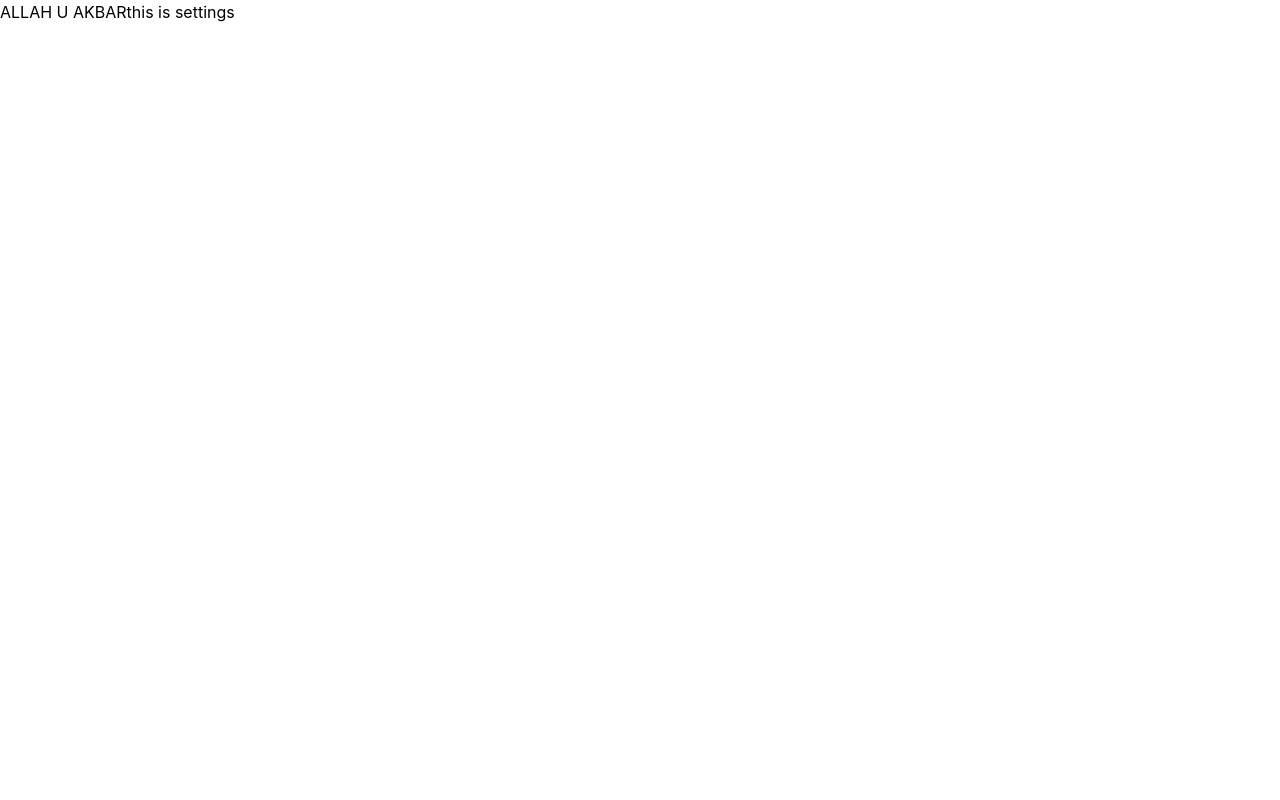
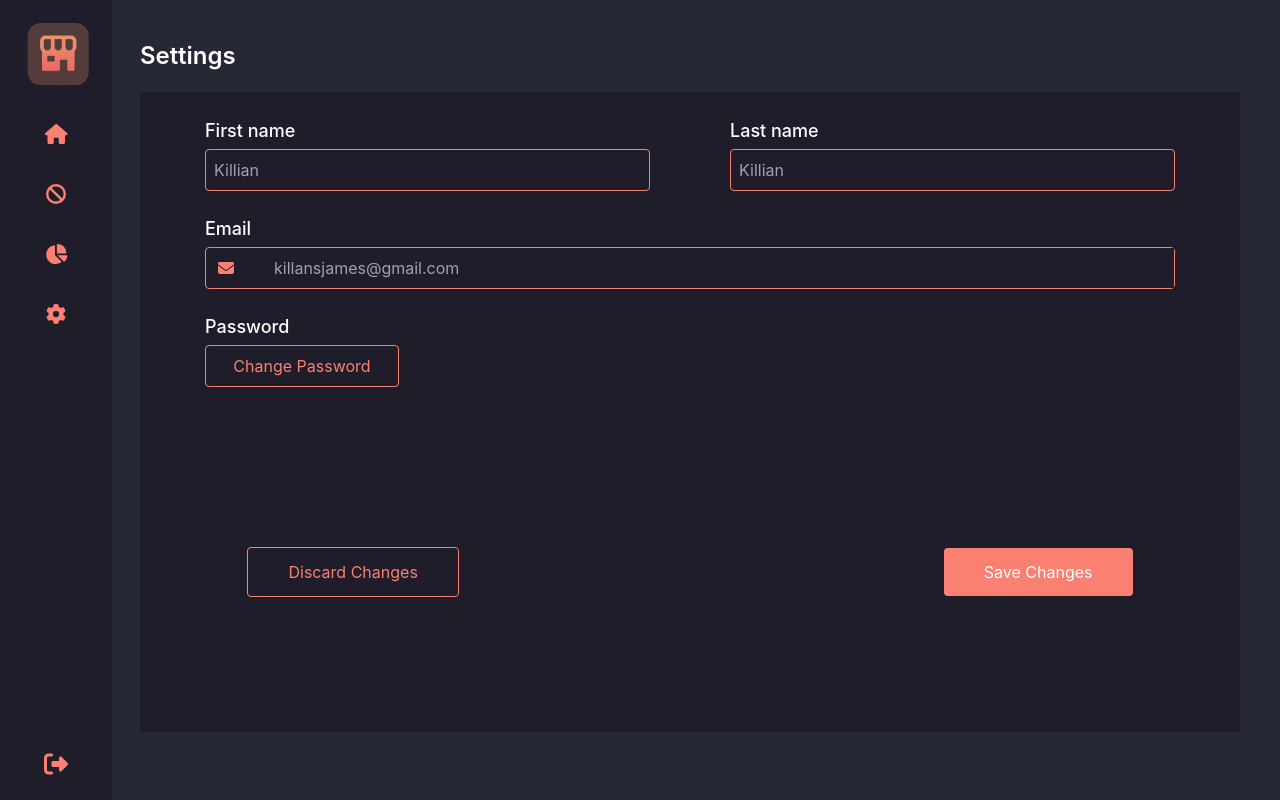
Before and after one commit to maham-ishtiaq-2000/Hami-, a React (Create React App) app: page /Settings in a window 1280 px wide. Built offline with nearby package versions, Linux system fonts and the light colour scheme.

Commit message:
completed 5 screens

```diff
--- a/src/components/HistoryComponent/OrderReport.js
+++ b/src/components/HistoryComponent/OrderReport.js
@@ -4,7 +4,7 @@ import { faSlidersH } from '@fortawesome/free-solid-svg-icons';
 
 const OrderReport = () => {
   return (
-    <div className="bg-navy p-4 md:p-8 rounded-lg ml-3.5 mt-7 w-full md:w-auto">
+    <div className="bg-navy p-4 md:p-8 rounded-lg ml-3.5 mt-1 w-full md:w-auto">
       {/* Header container */}
       <div className="flex justify-between items-center mb-6">
         <h1 className="text-white text-xl md:text-2xl font-semibold">Order Report</h1>
--- a/src/components/Layouts/TabNavigation.js
+++ b/src/components/Layouts/TabNavigation.js
@@ -14,7 +14,7 @@ function TabNavigation({ context }) {
     if (context === 'home') {
       return (
         <div>
-          <p className="mt-2 text-lg font-bold text-white mb-5">Choose Furniture</p>
+          <p className="mt-2 text-lg font-bold text-white">Choose Furniture</p>
           <Products />
         </div>
       );
--- a/src/pages /Home.js
+++ b/src/pages /Home.js
@@ -21,13 +21,13 @@ const Home = () => {
       <div className="flex-1" style={{ marginLeft: '100px' }}>
         <div className="flex flex-col md:flex-row h-full">
 
-           <div className="w-full md:w-60p p-4 bg-lightNavy h-full">
+           <div className="w-full md:w-40p p-4 bg-lightNavy h-full">
             {/* Content of the first div */}
             <div className="flex-1" >
                 <div className="flex flex-col md:flex-row">
                   <div className="w-full md:w-60p p-4 bg-lightNavy">
                      <h1 className="text-white text-4xl">HAMI</h1>
-                     <h1 className="text-gray-500 font-semibold text-1xl mt-1">SATURDAY, 6 JAN 2024</h1>
+                     <h1 className="text-white text-1xl mt-1">SATURDAY, 6 JAN 2024</h1>
                   </div>
                   <div className="w-full md:w-40p p-4">
                   <form onSubmit={handleSearch} className="flex items-center space-x-3 bg-lighterNavy" style={{ borderColor: '#6c6e77', borderWidth: '1px', borderStyle: 'solid', borderRadius: '0.5rem' }}>
@@ -56,7 +56,7 @@ const Home = () => {
           </div>
 
 
-          <div className="w-full md:w-40p p-4 bg-navy h-full">
+          <div className="w-full md:w-60p p-4 bg-navy h-full">
             {/* Content of the second div */}
             <p className="mt-5 text-2xl font-semibold text-white mb-5">Orders #34562</p>
             <button className="bg-pink hover:bg-slightlyDarkPink  text-white font-semibold py-2 px-4 rounded">
--- a/src/pages /Settings.js
+++ b/src/pages /Settings.js
@@ -1,14 +1,63 @@
 import React from 'react';
-
+import { FontAwesomeIcon } from '@fortawesome/react-fontawesome';
+import Sidebar from '../components/Layouts/SideBar';
+import { faEnvelope } from '@fortawesome/free-solid-svg-icons';
 
 
 const Settings = () => {
   return (
-    <div className="flex">
+    <>
+    <div className="flex flex-col h-screen bg-lightNavy">
+      <Sidebar />
+      <div className="flex-1 p-10" style={{ marginLeft: "100px"  }}>
+          <h1 className="text-lg sm:text-xl md:text-2xl font-semibold text-white mb-4">Settings</h1>
+          <div className="w-full rounded-tl rounded-tr bg-navy" style={{ height: "80vh", marginTop: "20px", padding: "25px", overflow: "auto" }}>
 
-      <p>ALLAH U AKBAR</p>
-      <p>this is settings</p>
+
+            <form className='mx-10'>
+            <div className="mb-4 grid grid-cols-2 gap-20">
+              <div>
+                <label htmlFor="firstName" className="block text-lg text-white font-medium">First name</label>
+                <input id="firstName" type="text" className="mt-1 block w-full rounded border border-pink bg-navy text-white p-2 focus:outline-none" placeholder="Killian" />
+              </div>
+              <div>
+                <label htmlFor="lastName" className="block text-lg text-white font-medium">Last name</label>
+                <input id="lastName" type="text" className="mt-1 block w-full rounded border border-pink bg-navy text-white p-2 focus:outline-none" placeholder="Killian" />
+              </div>
+            </div>
+
+
+            <div className="mb-6 mt-6 relative">
+                <label htmlFor="password" className="block text-lg text-white font-medium">Email</label>
+                <div className="flex items-center mt-1 rounded border border-pink bg-navy text-white">
+                  <FontAwesomeIcon icon={faEnvelope} className="ml-3 text-pink" />
+                  <input id="password" type="password" className="flex-1 p-2 bg-navy focus:outline-none pl-10" placeholder="killansjames@gmail.com" />
+                </div>
+            </div>
+
+
+              <div className="mb-6 mt-6">
+                <label htmlFor="password" className="block text-lg text-white font-medium">Password</label>
+                <button type="button" className="mt-1 block w-20p rounded border border border-pink text-pink py-2">Change Password</button>
+              </div>
+
+              <div className="flex justify-center items-center mt-40">
+              <button type="button" className="rounded border border-pink text-pink py-3 px-10 mr-50p" style={{"marginRight" : "50%"}}>Discard Changes</button>
+              <button type="submit" className="rounded bg-pink text-white py-3 px-10">Save Changes</button>
+            </div>
+
+
+            </form>
+
+
+
+          </div>
+
+
+       </div>
     </div>
+    </>
+
   );
 };
 
--- a/tailwind.config.js
+++ b/tailwind.config.js
@@ -18,8 +18,11 @@ module.exports = {
         '0.5': '0.5px',
       },
       width: {
-        '60p': '60%',
-        '40p': '40%',
+        '60p': '65%',
+        '20p': '20%',
+        '400' : '40%',
+        '50p' : '50%',
+        '90p' : '90%'
       },
       height: {
         '90screen': '93.5vh',
```
